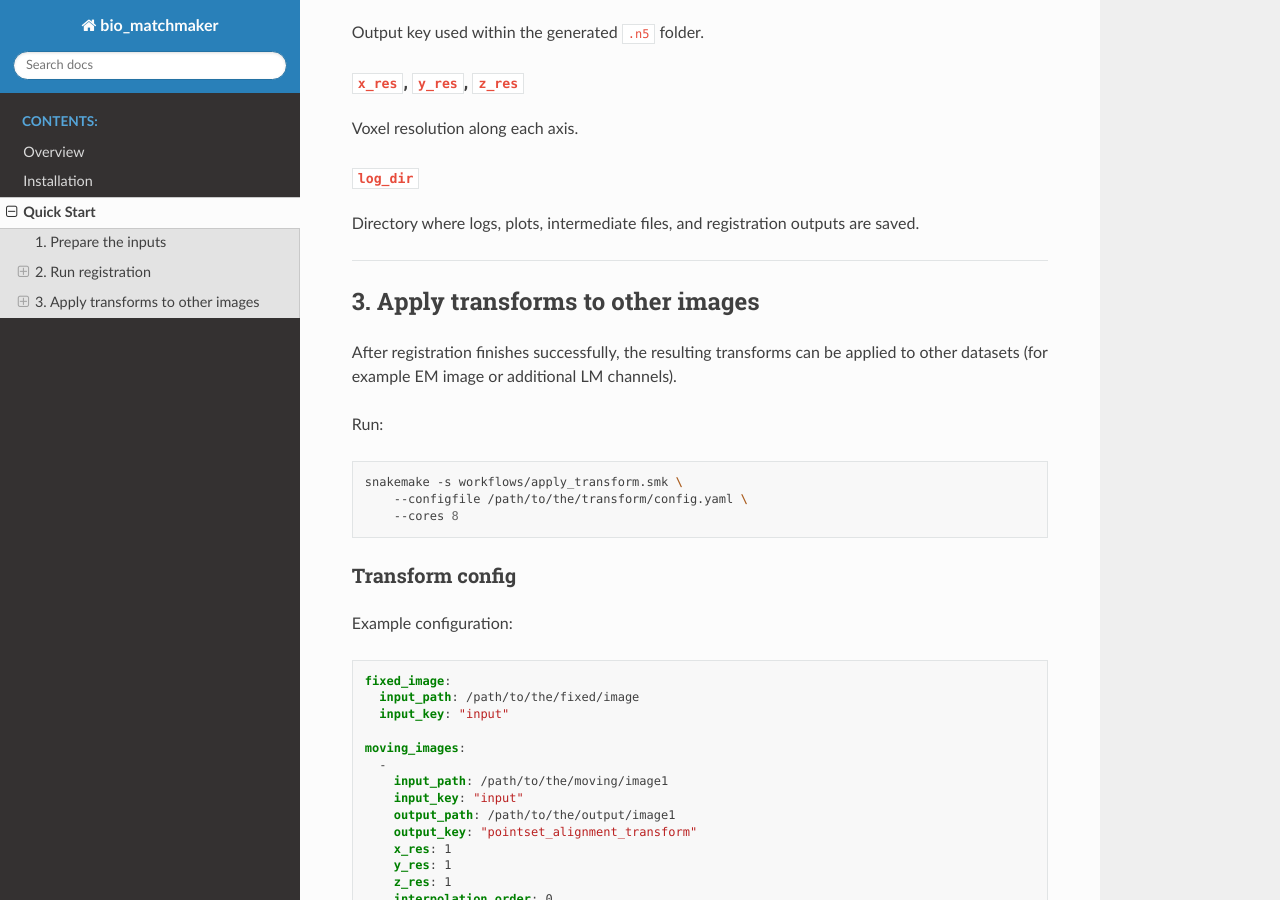
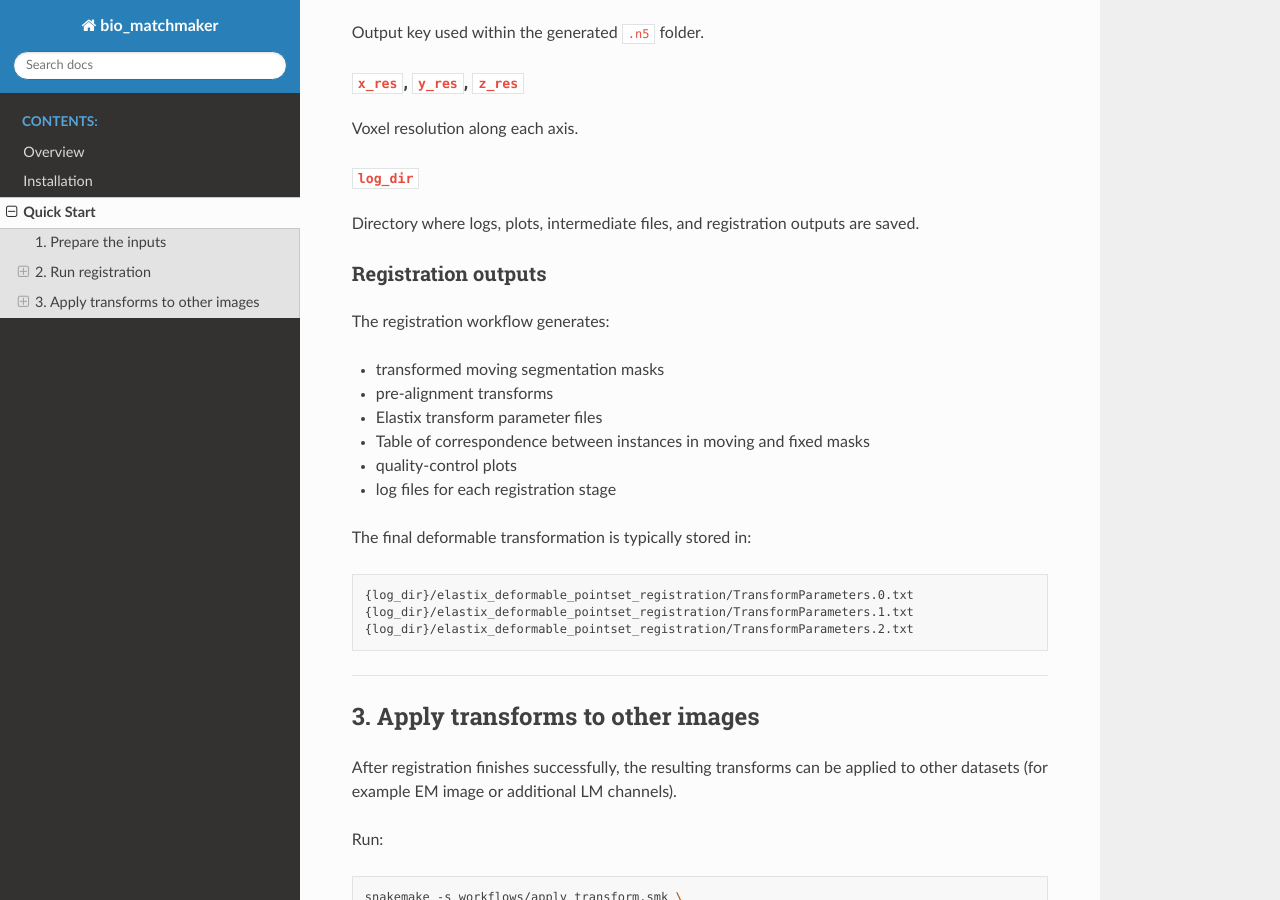
Before and after one commit to kreshuklab/image-matchmaker, a Sphinx documentation site: the page built from docs/source/quickstart.md, in a window 1280 px wide and 900 px high, scrolled down 1495 px. Built offline with Sphinx 7.4.7 and the Read the Docs theme 3.1.0, drawn with Linux system fonts in a browser that asks for light colours.

Commit message:
docs: add registration outputs in quickstart

````diff
--- a/docs/source/quickstart.md
+++ b/docs/source/quickstart.md
@@ -71,6 +71,25 @@ Voxel resolution along each axis.
 ##### `log_dir`
 
 Directory where logs, plots, intermediate files, and registration outputs are saved.
+
+### Registration outputs
+
+The registration workflow generates:
+
+* transformed moving segmentation masks
+* pre-alignment transforms
+* Elastix transform parameter files
+* Table of correspondence between instances in moving and fixed masks
+* quality-control plots
+* log files for each registration stage
+
+The final deformable transformation is typically stored in:
+
+```text
+{log_dir}/elastix_deformable_pointset_registration/TransformParameters.0.txt
+{log_dir}/elastix_deformable_pointset_registration/TransformParameters.1.txt
+{log_dir}/elastix_deformable_pointset_registration/TransformParameters.2.txt
+```
 
 ---
 
````
